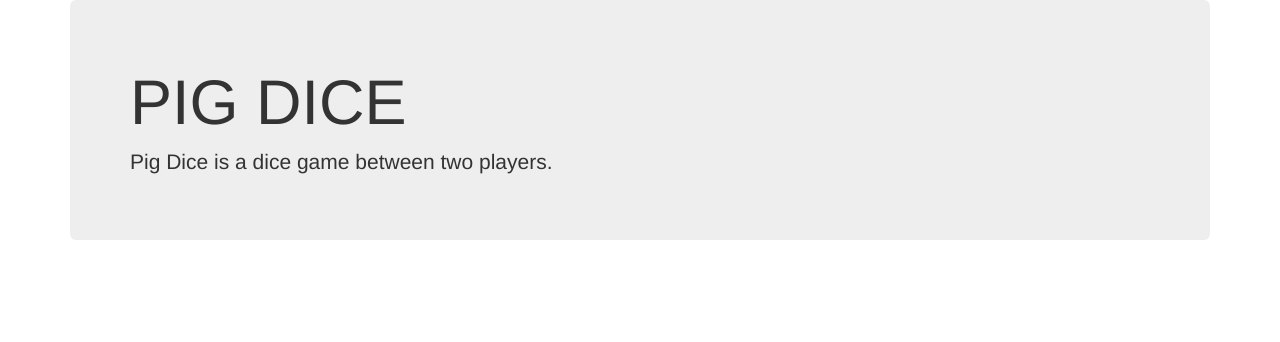
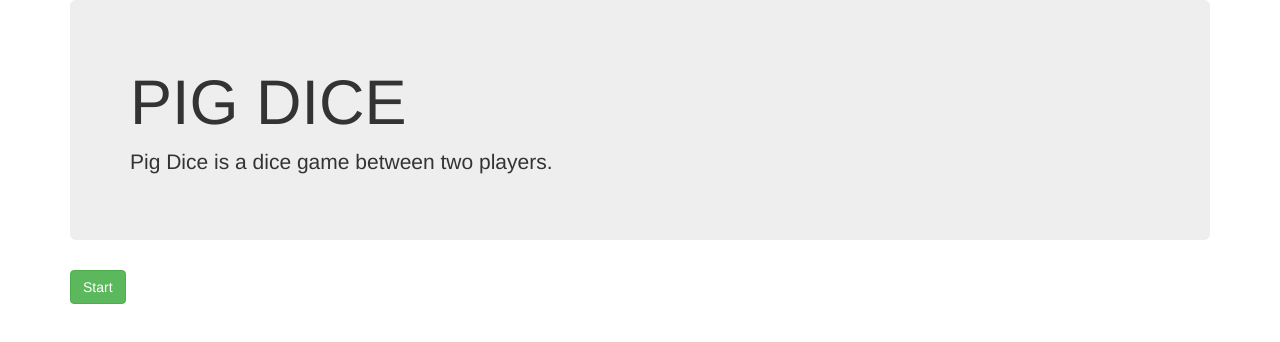
Before and after one commit to jamesandere/Pig-dice, a plain HTML site: page index.html in a window 1280 px wide. Drawn offline with nearby package versions, Linux system fonts and the light colour scheme.

Commit message:
Add button tag

```diff
--- a/index.html
+++ b/index.html
@@ -15,6 +15,7 @@
       <h1>PIG DICE</h1>
       <p>Pig Dice is a dice game between two players.</p>
     </div>
+    <button id="start" class="btn btn-success" type="button" name="button">Start</button>
   </div>
 </div>
   </body>
```
